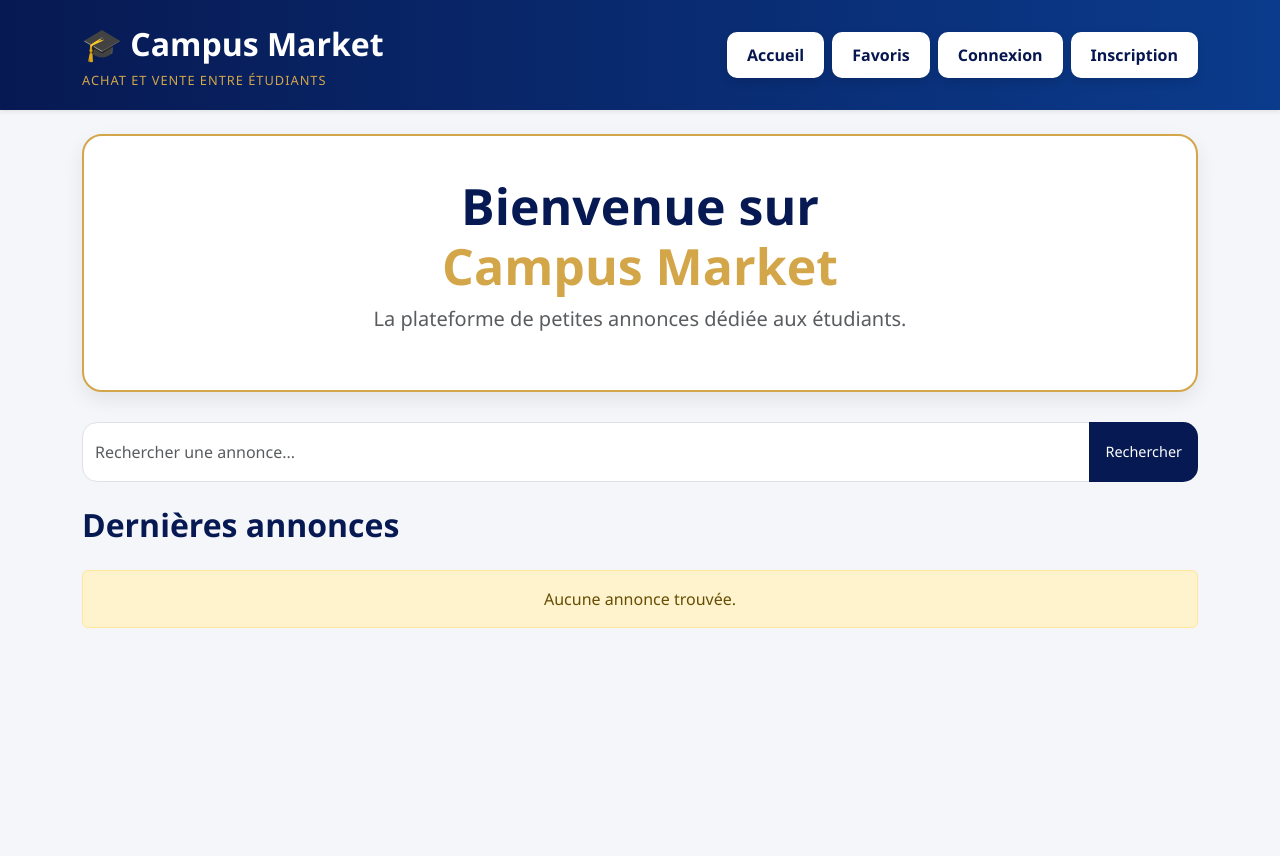
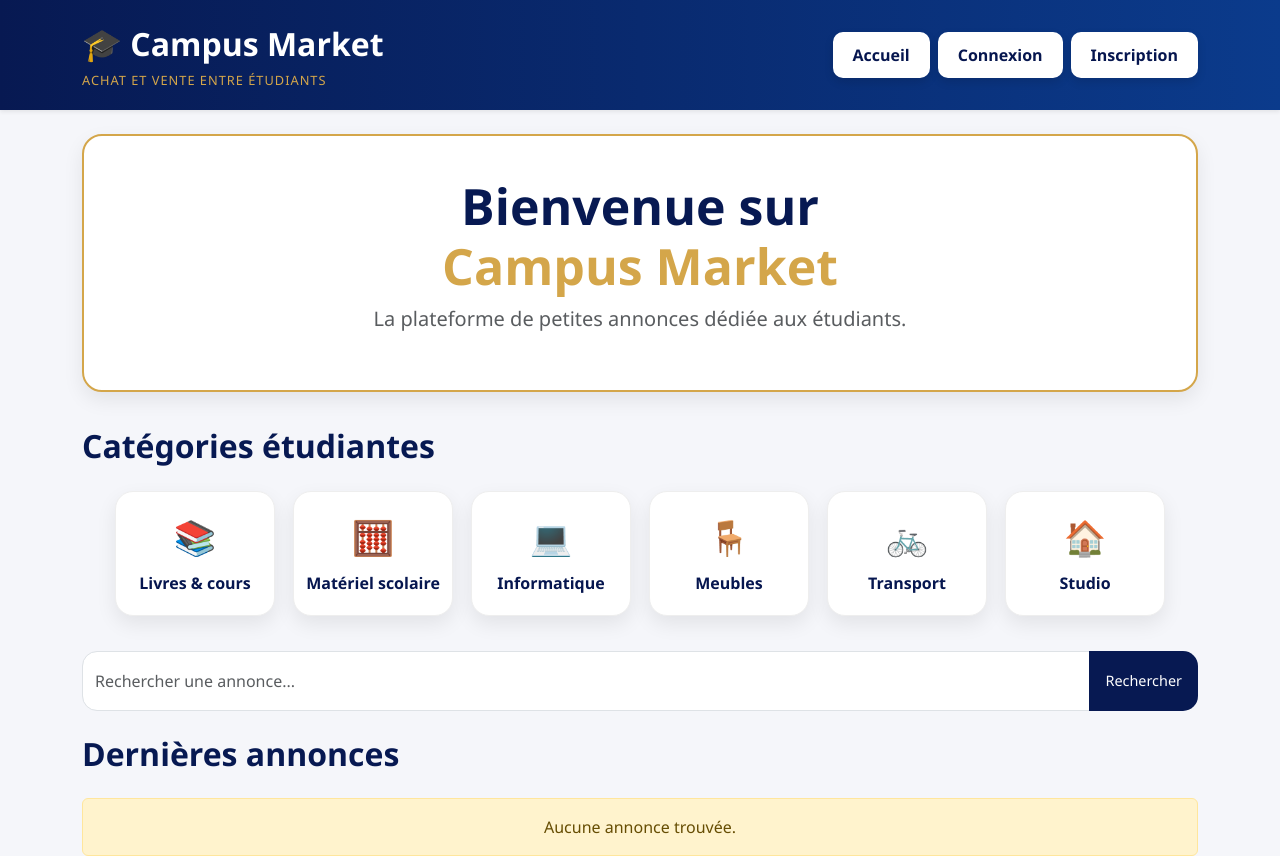
Before and after one commit to anna-vml/Projet-Leboncoin, a PHP site: page /index.php in a window 1280 px wide. Shown: the top 856 px of the page. Before the commit the page ends 628 px from the top, so only its background shows below. Run offline with PHP 8.4, Linux system fonts and the light colour scheme; data that the repository does not hold is empty.

Commit message:
Update index.php

```diff
--- a/index.php
+++ b/index.php
@@ -1,4 +1,5 @@
 <?php
+  session_start();
   require 'config.php';
 
   $recherche = "";
@@ -25,7 +26,7 @@
     <title>Leboncoin</title>
 
     <link href="https://cdn.jsdelivr.net/npm/bootstrap@5.3.3/dist/css/bootstrap.min.css" rel="stylesheet">
-    <link rel="stylesheet" href="assets/style.css?v=2">
+    <link rel="stylesheet" href="assets/style.css?v=11">
 </head>
 
 <body>
@@ -44,7 +45,7 @@
 
 
              <a href="index.php" class="btn btn-light">Accueil</a>
-             <a href="favoris.php" class="btn btn-light">Favoris</a>
+
 
 
 
@@ -57,6 +58,7 @@
                   <a href="mes_annonces.php" class="btn btn-light">Mes annonces</a>
 
                   <a href="favoris.php" class="btn btn-light">Favoris</a>
+                  <a href="discussions.php" class="btn btn-light">Messages</a>
 
                    <?php if($_SESSION['user_role'] == 'admin') { ?>
                      <a href="admin_utilisateurs.php" class="btn btn-light">Admin</a>
@@ -94,8 +96,48 @@
             </p>
 
 
+        </div>
+        <div class="categories-section">
 
+           <h2 class="section-title">Catégories étudiantes</h2>
+
+            <div class="categories-grid">
+
+               <a href="index.php?recherche=livre" class="categorie-card">
+                  <span>📚</span>
+                   <p>Livres & cours</p>
+                </a>
+
+               <a href="index.php?recherche=calculatrice" class="categorie-card">
+                 <span>🧮</span>
+                 <p>Matériel scolaire</p>
+               </a>
+
+               <a href="index.php?recherche=ordinateur" class="categorie-card">
+                  <span>💻</span>
+                  <p>Informatique</p>
+                </a>
+
+               <a href="index.php?recherche=bureau" class="categorie-card">
+                  <span>🪑</span>
+                  <p>Meubles</p>
+                </a>
+
+                <a href="index.php?recherche=v%C3%A9lo" class="categorie-card">
+                  <span>🚲</span>
+                  <p>Transport</p>
+                </a>
+
+                <a href="index.php?recherche=lampe" class="categorie-card">
+                  <span>🏠</span>
+                  <p>Studio</p>
+                </a>
+
+            </div>
         </div>
+    </div>
+
+</div>
 
     </div>
 
@@ -168,13 +210,12 @@
                                 >
                                   Voir l'annonce
                                 </a>
-                                <a
-                                  href="favoris.php?id=<?= $annonce['id'] ?>"
-                                  class="btn btn-outline-danger mt-2"
-                                >
-                                   ❤️ Ajouter aux favoris
+
+
+
+                                <a href="ajouter_favoris.php?id=<?= $annonce['id'] ?>" class="btn btn-outline-danger mt-2 w-100">
+                                    ❤️ Ajouter aux favoris
                                 </a>
-
                             </div>
 
                         </div>
```
